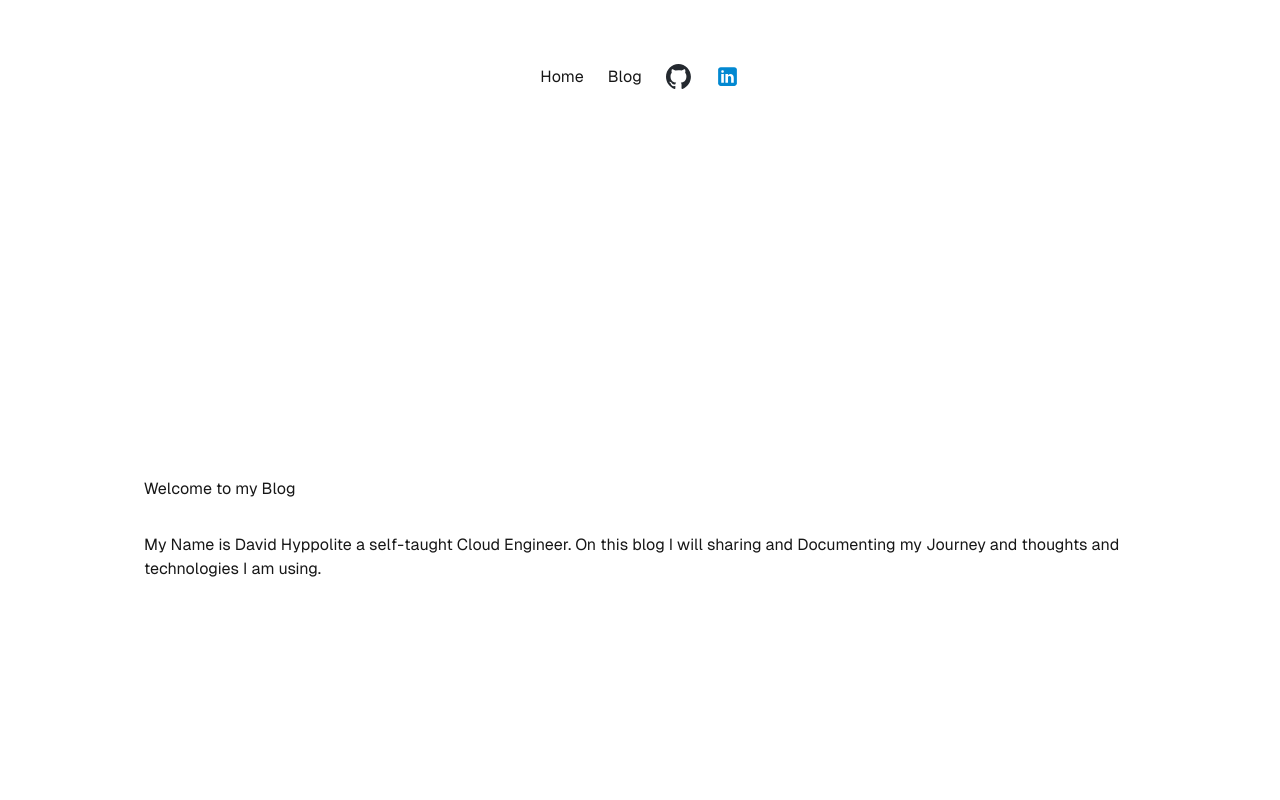
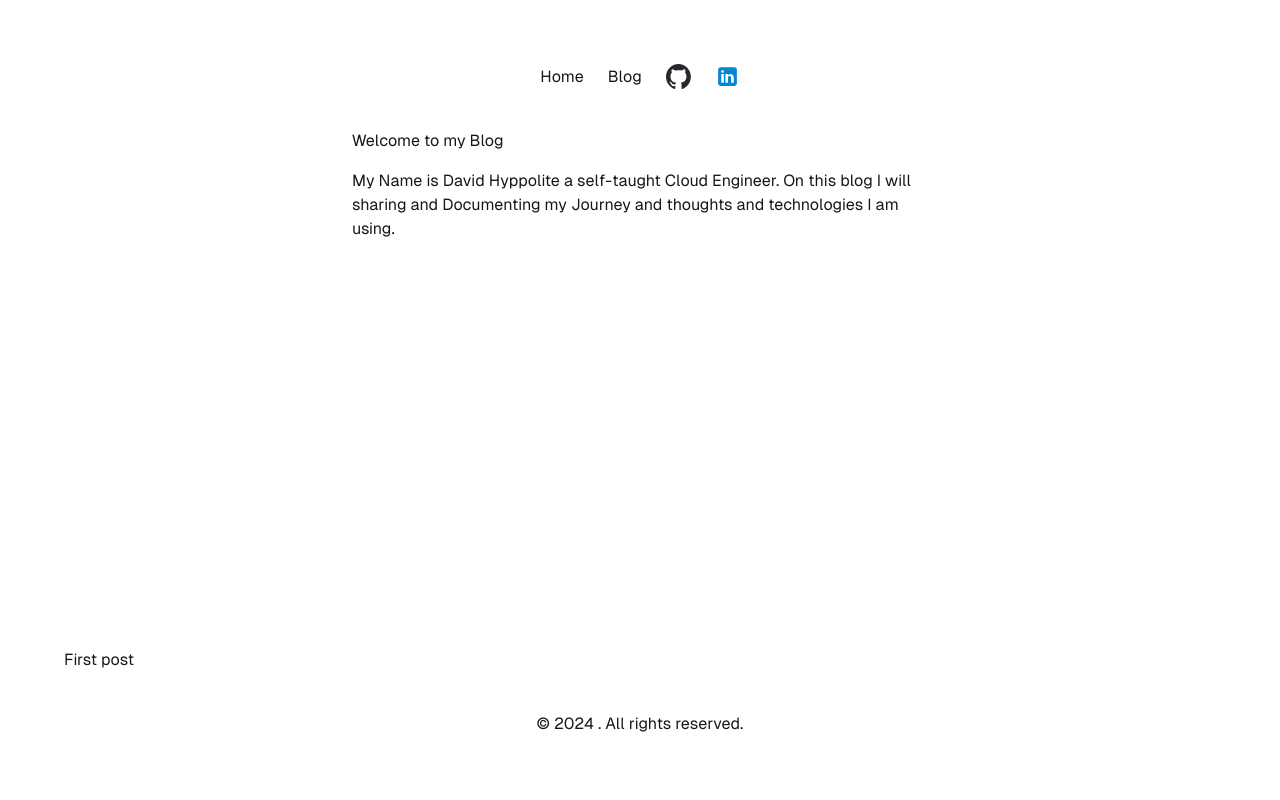
Before and after one commit to dhayv/blogsite, a Next.js app in the folder my-app/: page / in a window 1280 px wide. Shown: the top 800 px of the page. Built offline with nearby package versions, Linux system fonts and the light colour scheme.

Commit message:
updated tailwind

```diff
--- a/my-app/app/page.tsx
+++ b/my-app/app/page.tsx
@@ -4,9 +4,9 @@ import Header from "./header";
 const Home = (): JSX.Element => {
 
   return (
-    <div className="grid grid-rows-[20px_1fr_20px] items-center justify-items-center min-h-screen p-8 pb-20 gap-16 sm:p-20 font-[family-name:var(--font-geist-sans)]">
+    <div className=" max-w-xl mx-auto w-full">
 
-      <main className="flex flex-col gap-8 row-start-2 items-center sm:items-start">
+      <main className="flex flex-col gap-4 row-start-2 items-center sm:items-start">
         <h1>Welcome to my Blog</h1>
         <p>My Name is David Hyppolite a self-taught Cloud Engineer. On this blog I will sharing and Documenting my Journey and thoughts and technologies I am using.</p>
       </main>
```
